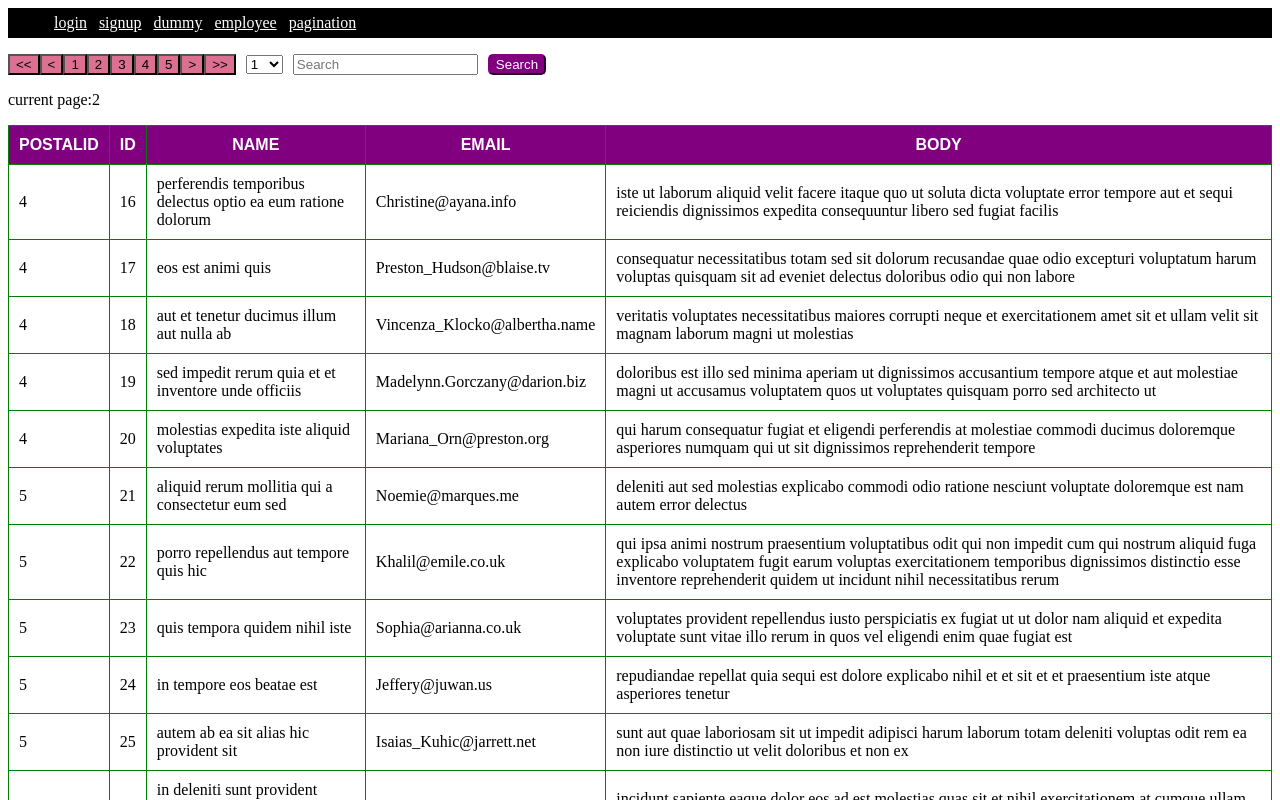
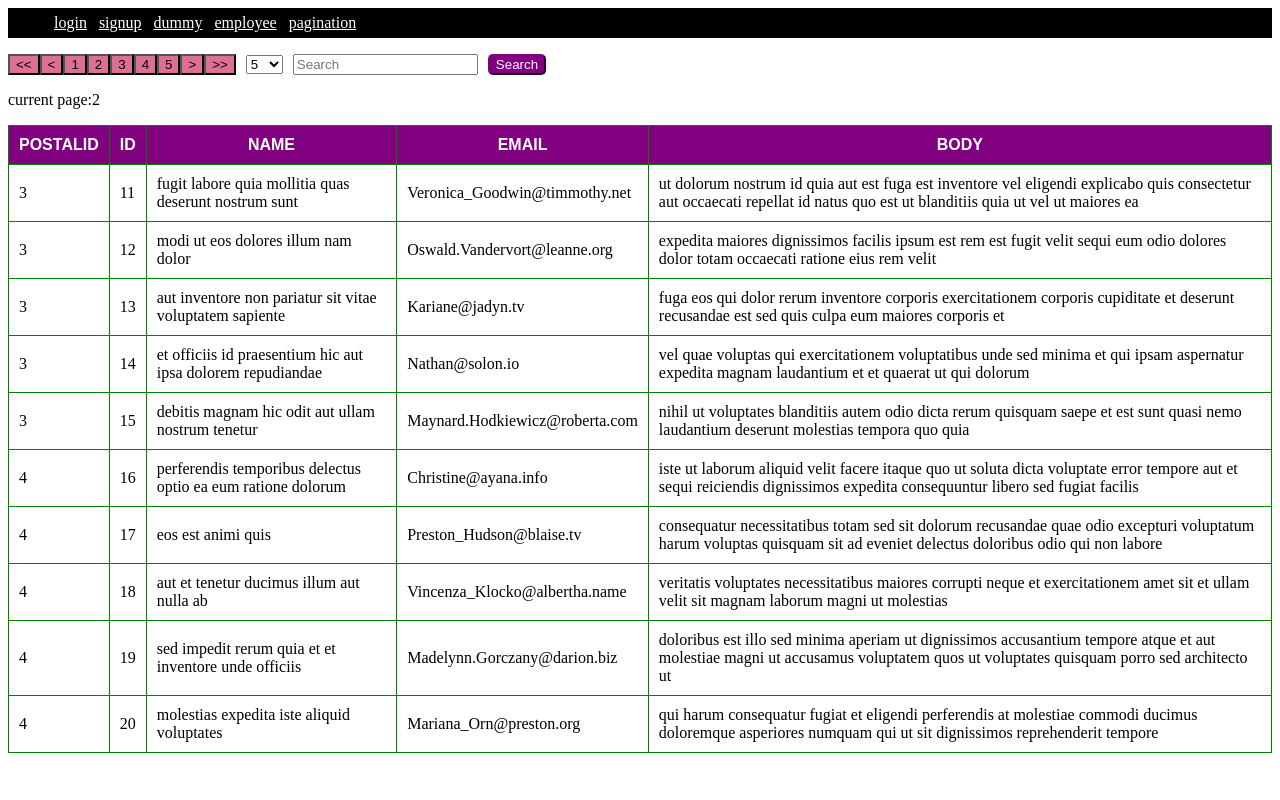
Before and after one commit to farinoor/faritha1, an Angular app: page /pagination in a window 1280 px wide. Shown: the top 800 px of the page. Built offline with nearby package versions, Linux system fonts and the light colour scheme.

Commit message:
2 files modified

```diff
--- a/src/app/pagination/pagination.component.html
+++ b/src/app/pagination/pagination.component.html
@@ -10,17 +10,17 @@
   <button class="option" (click)="displaypage(comments.length / pageLimit)">
     >>
   </button>
-  <select name="page" id="page">
-    <option value="1">1</option>
-    <option value="2">2</option>
-    <option value="3">3</option>
-    <option value="4">4</option>
-    <option value="4">5</option>
-    <option value="4">6</option>
-    <option value="4">7</option>
-    <option value="4">8</option>
-    <option value="4">9</option>
-    <option value="4">10</option>
+  <select (change)="changepageLimit()" name="page" id="page">
+    <option value="5">5</option>
+    <option value="10">10</option>
+    <option value="15">15</option>
+    <option value="20">20</option>
+    <option value="25">25</option>
+    <option value="30">30</option>
+    <!-- <option value="35">35</option>
+    <option value="40">40</option>
+    <option value="45">45</option>
+    <option value="50">55</option> -->
   </select>
   <input type="text" placeholder="Search" />
   <button class="button-det">Search</button>
--- a/src/app/pagination/pagination.component.ts
+++ b/src/app/pagination/pagination.component.ts
@@ -3567,7 +3567,7 @@ export class PaginationComponent implements OnInit {
     },
   ];
   filtercomments = [];
-  pageLimit = 15;
+  pageLimit = 10;
   page = 1;
   constructor() {
     this.displaypage(2);
@@ -3575,10 +3575,20 @@ export class PaginationComponent implements OnInit {
 
   ngOnInit() {}
 
-  displaypage(page) {
+  displaypage(page: number) {
+    page = Math.ceil(page);
     let start = (page - 1) * this.pageLimit;
     let end = start + this.pageLimit;
     this.filtercomments = this.comments.slice(start, end);
     this.page = page;
   }
+  search() {}
+  changepageLimit() {
+    console.log(event);
+    console.log(event?.target);
+    // console.log(event?.target?.value);
+    console.log((<HTMLInputElement>event?.target).value);
+    this.pageLimit = parseInt((<HTMLInputElement>event?.target).value);
+    this.displaypage(1);
+  }
 }
```
